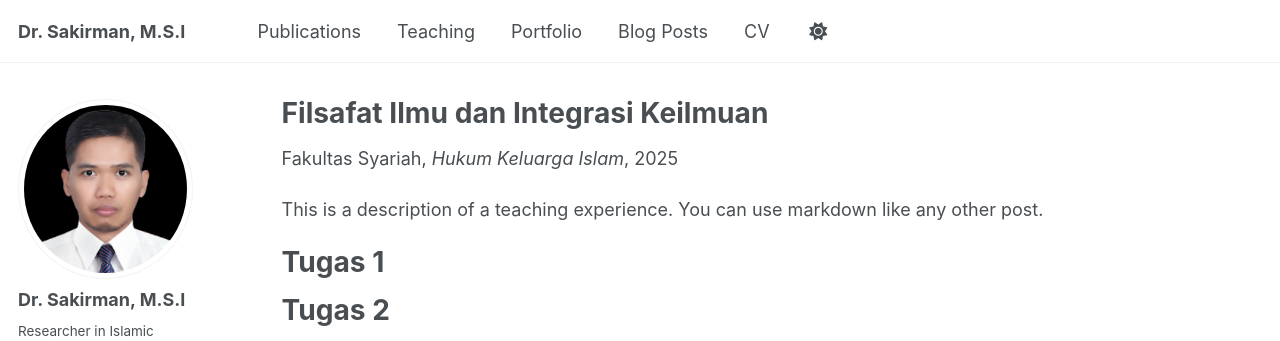
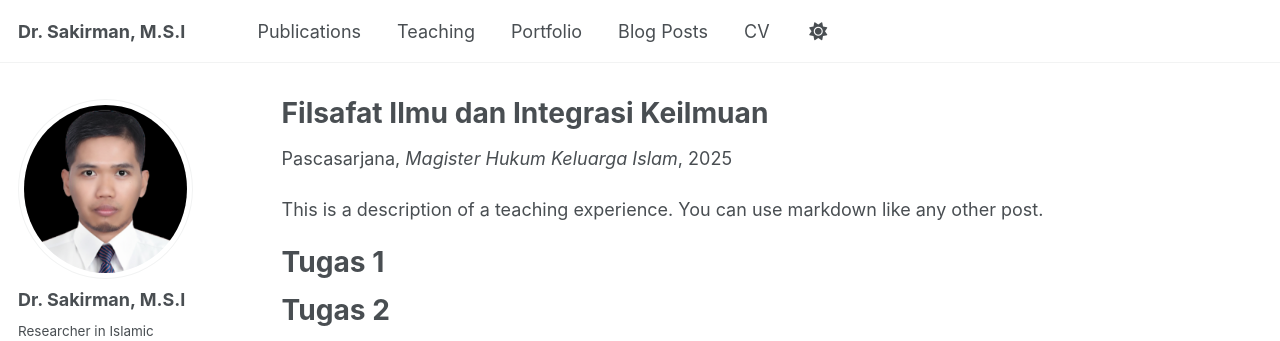
Before and after one commit to sakir-man/sakir-man.github.io, a Jekyll site: the page built from _teaching/2015-spring-teaching-2.md, in a window 1280 px wide and 1054 px high. Shown: the top 341 px of the window. Built offline with Jekyll 4.4.1, drawn with Linux system fonts in a browser that asks for light colours; some web fonts are replaced; a script that is not in the unit is left out.

Commit message:
Update 2015-spring-teaching-2.md

```diff
--- a/_teaching/2015-spring-teaching-2.md
+++ b/_teaching/2015-spring-teaching-2.md
@@ -1,9 +1,9 @@
 ---
 title: "Filsafat Ilmu dan Integrasi Keilmuan"
 collection: teaching
-type: "Fakultas Syariah"
+type: "Pascasarjana"
 permalink: /teaching/2015-spring-teaching-1
-venue: "Hukum Keluarga Islam"
+venue: "Magister Hukum Keluarga Islam"
 date: 2025-01-01
 location: "UIN Jurai Siwo Lampung"
 ---
```
